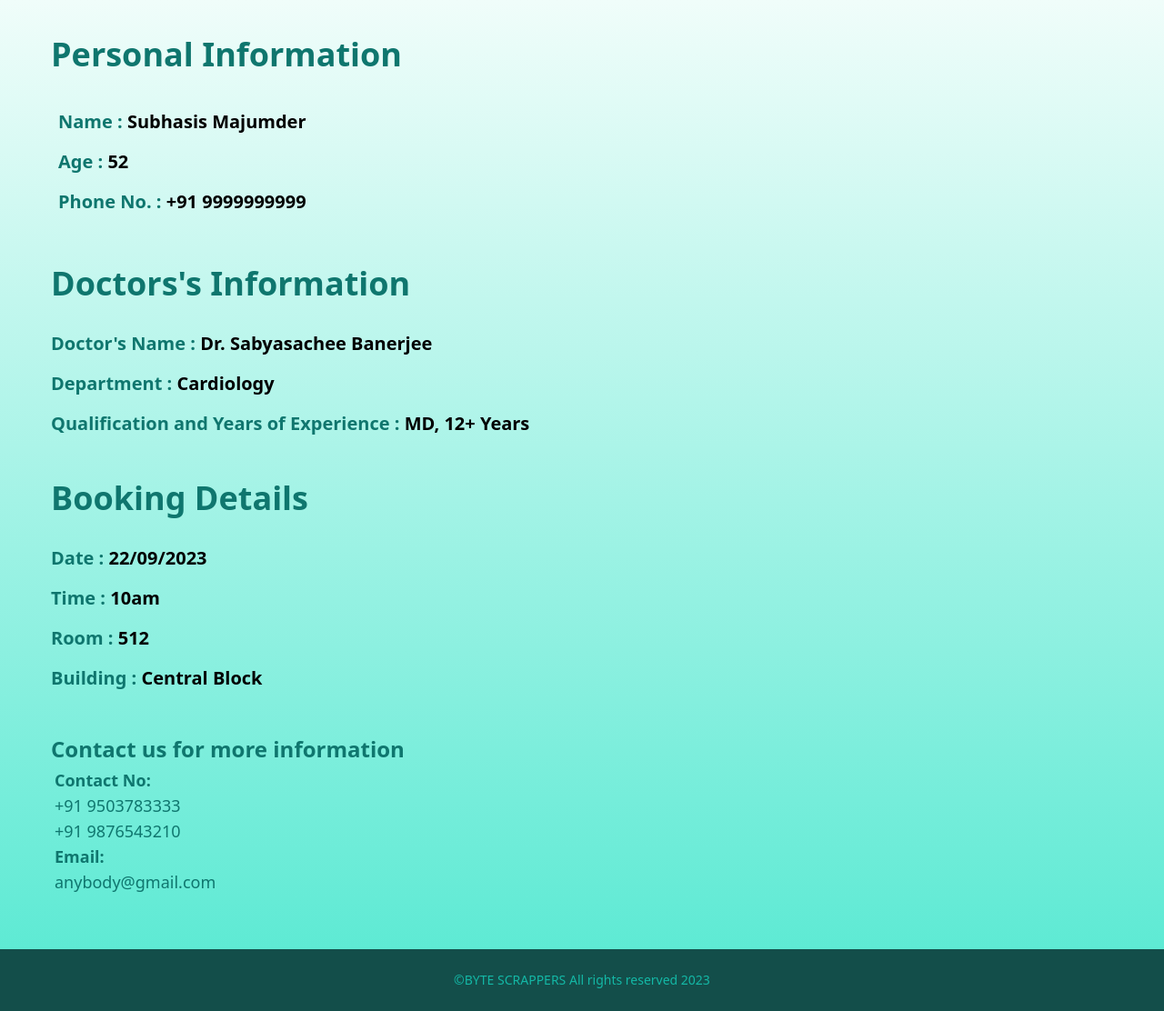
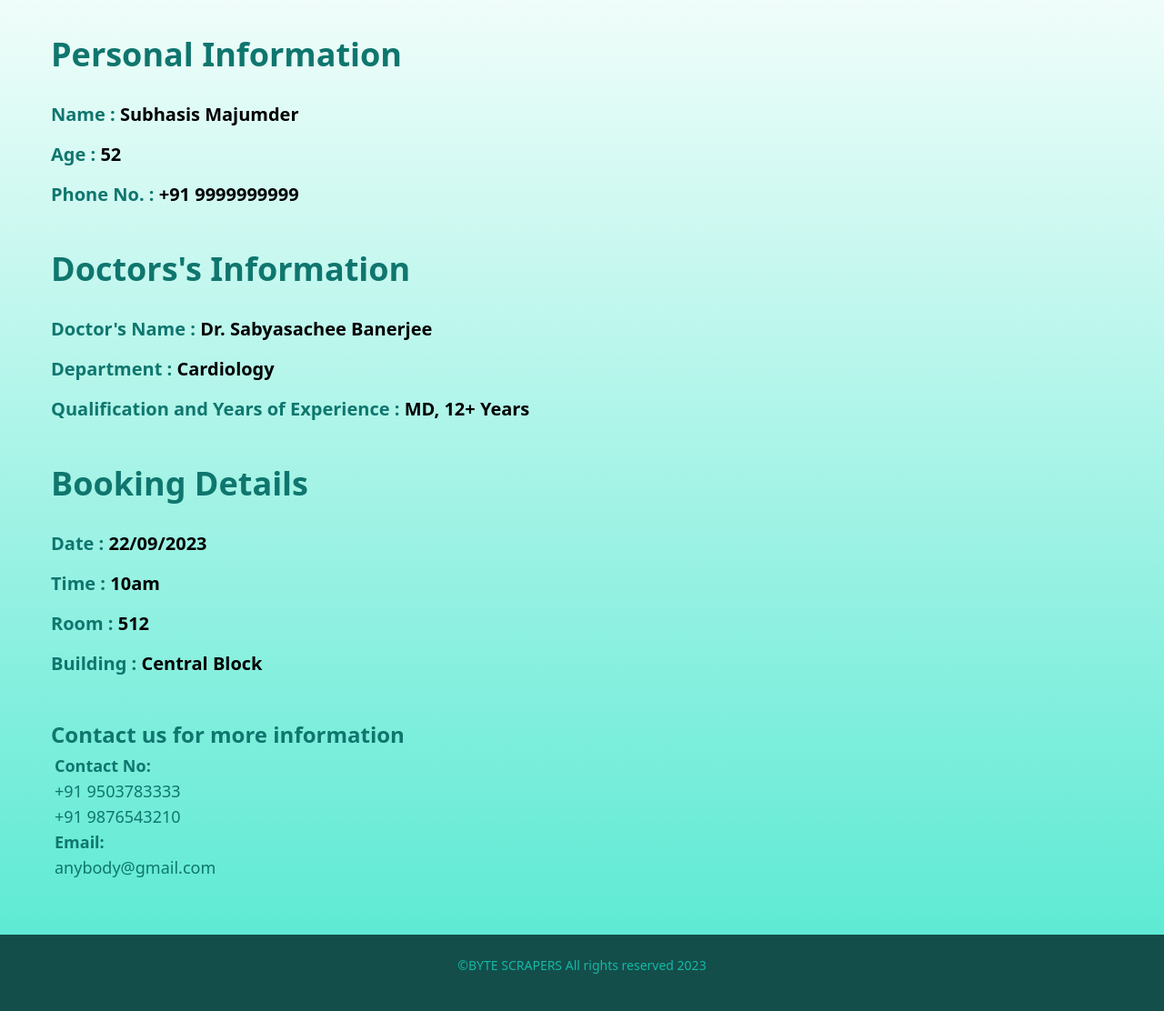
Before and after one commit to rajarshigit14/AI-Doctor-Appointment, a Python web app: template templates/End.html in a window 1280 px wide. Shown: the whole page at 91% size. After the commit the page ends 1071 px from the top, so only its background shows below. Run offline with Jinja, Linux system fonts and the light colour scheme; the template is opened without the code that fills it, so the values that code supplies are empty; style sheets or scripts are compiled from the project's sources.

Commit message:
Updated End.html

```diff
--- a/templates/End.html
+++ b/templates/End.html
@@ -11,7 +11,7 @@
     <div class="container px-10 py-6 bg-gradient-to-b from-teal-50 to-teal-300 ... mx-auto  h-max">
         <h2 class="text-4xl text-teal-700 p-4 font-bold">Personal Information</h2>
         <form action="#" method="GET">
-            <div class="p-6 text-xl">
+            <div class="p-4 text-xl">
                 <div class="mb-4 ">
                     <span class=" text-teal-700 font-semibold">Name : </span>
                     <span class="text-black font-semibold">Subhasis Majumder</span>
@@ -76,8 +76,8 @@
         </div>
     </div>
     <!--Footer-->
-    <div  class="flex flex-col text-teal-500 bg-teal-900 text-sm py-6 mx-auto h-max items-center justify-center font-sans" id="footer">
-        ©BYTE SCRAPPERS All rights reserved 2023
+    <div  class="flex flex-col text-teal-500 bg-teal-900 p-16 text-sm py-6 mx-auto h-max items-center justify-center font-sans" id="footer">
+        ©BYTE SCRAPERS All rights reserved 2023
     </div>
 </body>
 </html>
```
